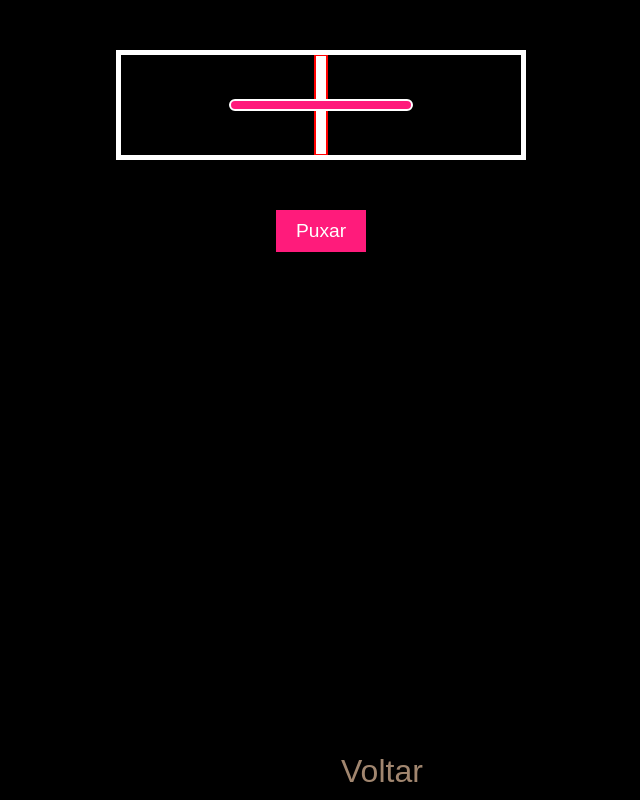
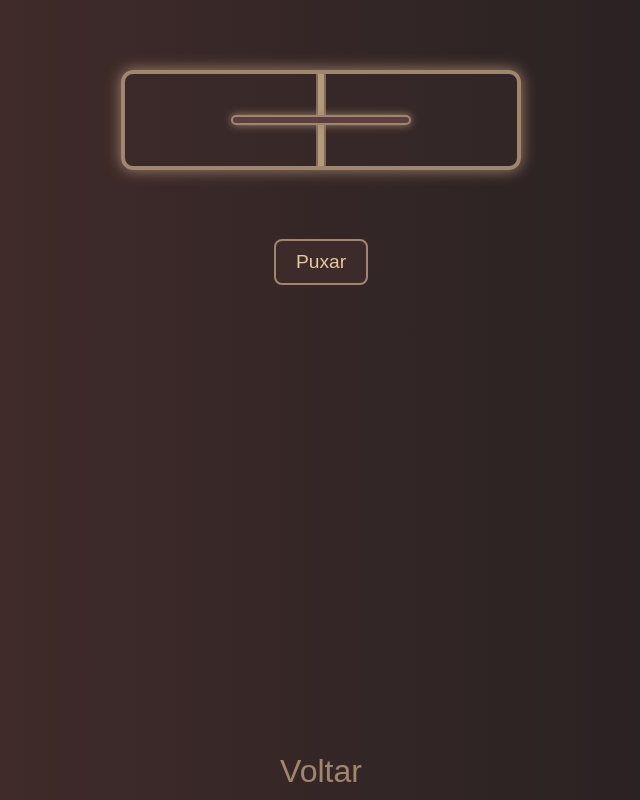
Before and after one commit to PedroAlvesDev/ChallengeCore, a website: page public/cabo-de-guerra.html in a window 1280 px wide. Shown: the whole page, without its empty margins (319-959 px from the left). Drawn offline with Linux system fonts and the light colour scheme.

```diff
--- a/public/css/ascensao-ou-queda.css
+++ b/public/css/ascensao-ou-queda.css
@@ -4,10 +4,11 @@
 }
 
 body {
-  /* background: url("https://i.postimg.cc/TY28jTqJ/bg4-ia.jpg") no-repeat center center fixed; */
+  background-color: #4b2e2e;
   background-size: cover;
   font-family: "Gabarito", sans-serif;
   margin: 20px;
+  color: #fff;
 }
 
 .logo {
@@ -25,6 +26,7 @@
   margin: 30px;
   padding: 20px;
   display: flex;
+  flex-direction: column;
   justify-content: center;
   margin-top: 2rem;
 }
@@ -62,3 +64,12 @@
   position: fixed;
   bottom: 0;
 }
+
+.team h2 {
+  color: #fff;
+}
+
+.namePlayer {
+  color: #fff;
+
+}
--- a/public/css/cabo-de-guerra.css
+++ b/public/css/cabo-de-guerra.css
@@ -1,4 +1,4 @@
-* {
+/* * {
   margin: 0;
   padding: 0;
 }
@@ -9,7 +9,6 @@
   padding: 0;
   font-family: Arial, sans-serif;
   color: white;
-  /* position: relative; */
   text-align: center;
   justify-items: center;
 }
@@ -41,8 +40,6 @@
   border: 2px solid #ffffff;
   border-radius: 20px;
   margin: 1em;
-  /* left: 0; */
-  /* position: absolute; */
   position: relative;
 }
 
@@ -73,4 +70,104 @@
   display: flex;
   position: fixed;
   bottom: 0;
+} */
+
+/* === ESTILO ARCANE (CABO DE GUERRA) === */
+* {
+  margin: 0;
+  padding: 0;
+  box-sizing: border-box;
 }
+
+body {
+  background: linear-gradient(270deg, #1f1f1f, #4b2e2e);
+  color: #e6c99c;
+  font-family: 'Cinzel Decorative', cursive;
+  text-align: center;
+  padding: 20px;
+}
+
+.container {
+  min-height: 10vh;
+  display: flex;
+  justify-content: center;
+  align-items: center;
+  margin: 50px auto;
+  width: 400px;
+  height: 100px;
+  border: 4px solid #a1866f;
+  border-radius: 12px;
+  position: relative;
+  background-color: rgba(61, 43, 43, 0.3);
+  box-shadow: 0 0 15px #a1866f;
+}
+
+.container span {
+  width: 10px;
+  height: 98px;
+  border: 2px solid #a1866f;
+  background-color: #e6c99c;
+  z-index: -1;
+  position: absolute;
+}
+
+#cable {
+  width: 180px;
+  height: 10px;
+  background-color: #5e3f3f;
+  border: 2px solid #a1866f;
+  border-radius: 20px;
+  margin: 1em;
+  position: relative;
+  box-shadow: 0 0 8px #a1866f;
+}
+
+/* Botões principais */
+button {
+  background-color: #3d2b2b;
+  border: 2px solid #a1866f;
+  border-radius: 8px;
+  padding: 10px 20px;
+  font-size: 1.2em;
+  color: #e6c99c;
+  cursor: pointer;
+  transition: all 0.3s ease;
+  margin-top: 1em;
+  box-shadow: 0 0 5px transparent;
+}
+
+button:hover {
+  background-color: #5e3f3f;
+  box-shadow: 0 0 10px #a1866f;
+}
+
+/* Status do jogo */
+#status {
+  text-align: center;
+  font-size: 1.2em;
+  margin-top: 1.5em;
+  color: #e6c99c;
+  text-shadow: 0 0 5px #a1866f;
+}
+
+/* Botão de voltar */
+.back {
+  display: flex;
+  justify-content: center;
+}
+
+.back button {
+  background: none;
+  border: none;
+  color: #a1866f;
+  font-size: 2em;
+  position: fixed;
+  bottom: 0;
+  cursor: pointer;
+  transition: 0.3s ease;
+}
+
+.back button:hover {
+  color: #e6c99c;
+  text-shadow: 0 0 10px #a1866f;
+}
--- a/public/js/cabo-de-guerra.js
+++ b/public/js/cabo-de-guerra.js
@@ -42,6 +42,7 @@
   } else if (position <= leftLimit) {
     statusText.textContent = "💀 Você Perdeu !!!"
     gameOver = true;
+    restart();
   };
 };
 
```
Also changed, not shown: public/ascensao-ou-queda.html (+13 -1 lines), public/js/ascensao-ou-queda.js (+53 -7 lines).
